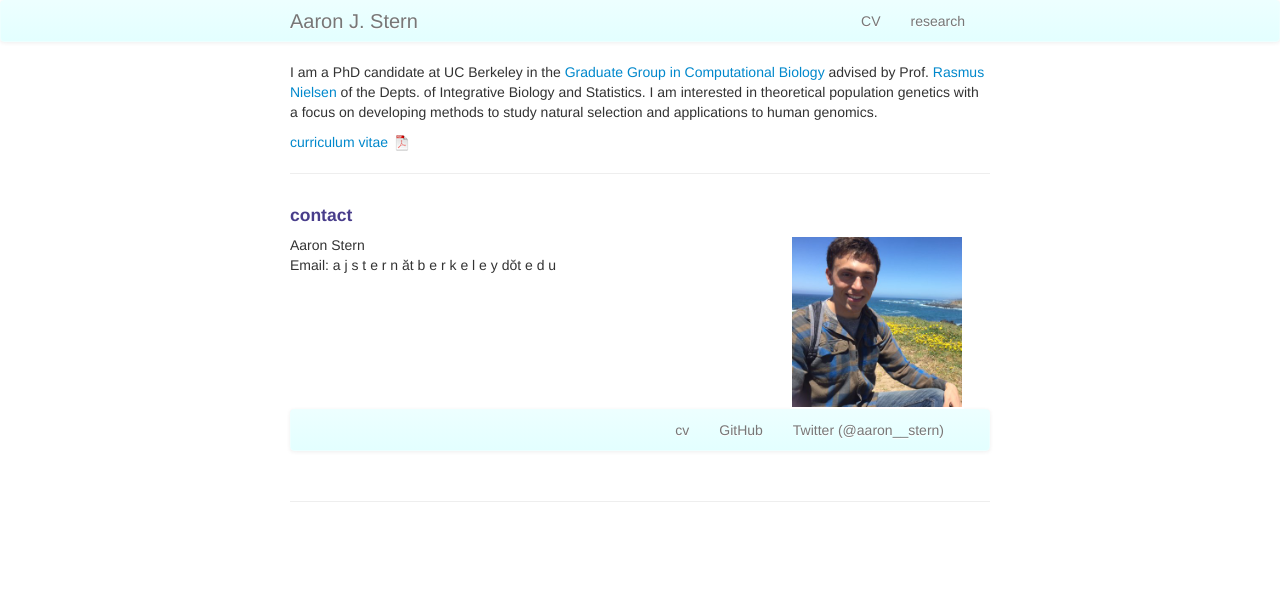
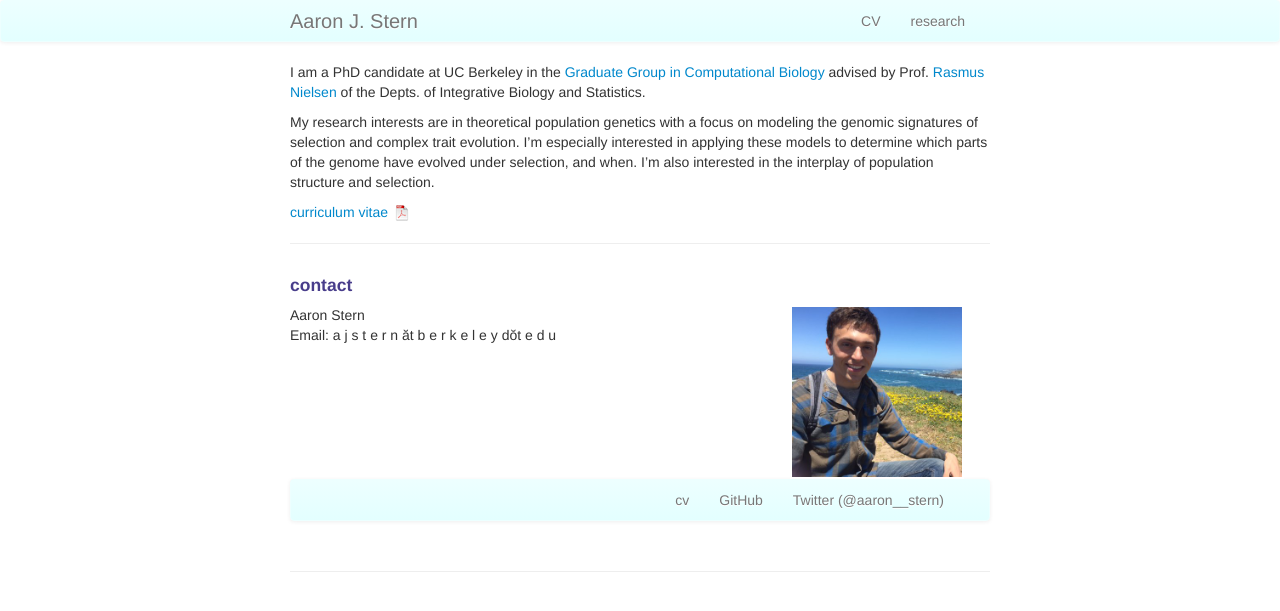
Before and after one commit to 35ajstern/simple_academic_website, a Jekyll site: the page built from index.md, in a window 1280 px wide. Shown: the top 611 px of the page. Built offline with Jekyll 4.4.1, drawn with Linux system fonts in a browser that asks for light colours.

Commit message:
asdfasdf

```diff
--- a/index.md
+++ b/index.md
@@ -4,7 +4,9 @@ title: Aaron J. Stern
 description: Aaron Stern's academic home page
 keywords: Blue, Ham, treats, recycling, mail, being a good boy
 ---
-I am a PhD candidate at UC Berkeley in the <a href="https://ccb.berkeley.edu/academics/phd-in-computational-biology/">Graduate Group in Computational Biology</a> advised by Prof. <a href="http://www.nielsenlab.org/">Rasmus Nielsen</a> of the Depts. of Integrative Biology and Statistics. I am interested in theoretical population genetics with a focus on developing methods to study natural selection and applications to human genomics.
+I am a PhD candidate at UC Berkeley in the <a href="https://ccb.berkeley.edu/academics/phd-in-computational-biology/">Graduate Group in Computational Biology</a> advised by Prof. <a href="http://www.nielsenlab.org/">Rasmus Nielsen</a> of the Depts. of Integrative Biology and Statistics.
+
+My research interests are in theoretical population genetics with a focus on modeling the genomic signatures of selection and complex trait evolution. I'm especially interested in applying these models to determine which parts of the genome have evolved under selection, and when. I'm also interested in the interplay of population structure and selection.
 
 [curriculum vitae ![CV as pdf]({{ BASE_PATH }}/pages/icons16/pdf-icon.png)]({{ BASE_PATH }}/assets/CV.pdf)<br/>
 
```
